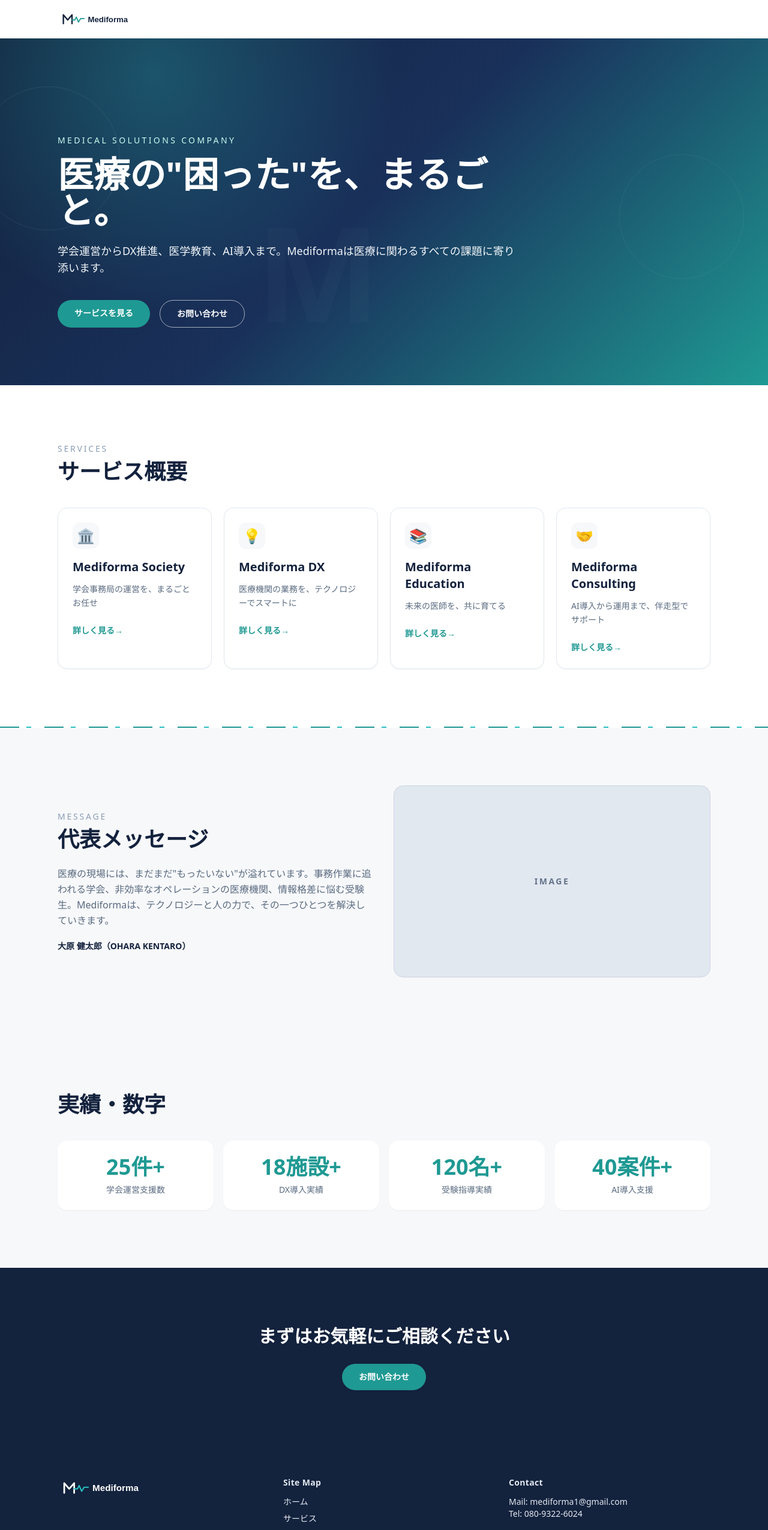
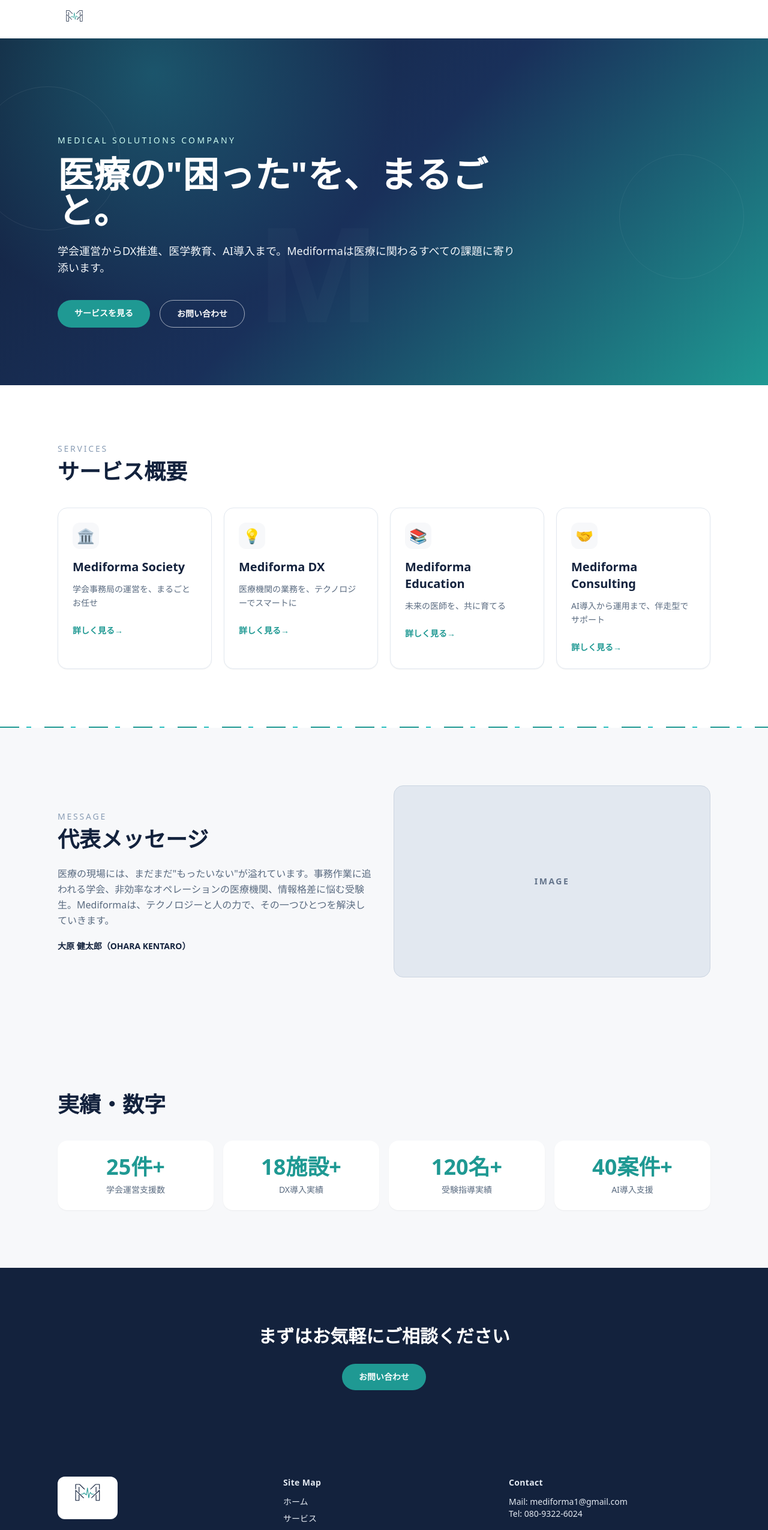
Before and after one commit to kentaro23/Mediforma, a Next.js app: page / in a window 1280 px wide. Shown: the top 2550 px of the page at 60% size. Built offline with nearby package versions, Linux system fonts and the light colour scheme.

Commit message:
Replace logo asset and adjust header/footer display

```diff
--- a/src/components/Footer.tsx
+++ b/src/components/Footer.tsx
@@ -8,7 +8,9 @@
       <div className="container-width py-12">
         <div className="grid gap-10 md:grid-cols-3">
           <div>
-            <Image src="/images/logo-white.svg" alt="Mediforma ロゴ" width={152} height={34} />
+            <div className="inline-flex rounded-xl bg-white p-2">
+              <Image src="/images/logo.svg" alt="Mediforma ロゴ" width={84} height={56} />
+            </div>
           </div>
 
           <div>
--- a/src/components/Header.tsx
+++ b/src/components/Header.tsx
@@ -27,7 +27,7 @@
     >
       <div className="container-width flex h-16 items-center justify-between">
         <Link href="/" className="flex items-center gap-3" aria-label="Mediforma ホームへ移動">
-          <Image src="/images/logo.svg" alt="Mediforma ロゴ" width={132} height={32} priority />
+          <Image src="/images/logo.svg" alt="Mediforma ロゴ" width={56} height={37} priority />
         </Link>
 
         <nav className="hidden items-center gap-7 md:flex" aria-label="メインナビゲーション">
```
Also changed, not shown: public/images/logo-white.svg, public/images/logo.svg.
